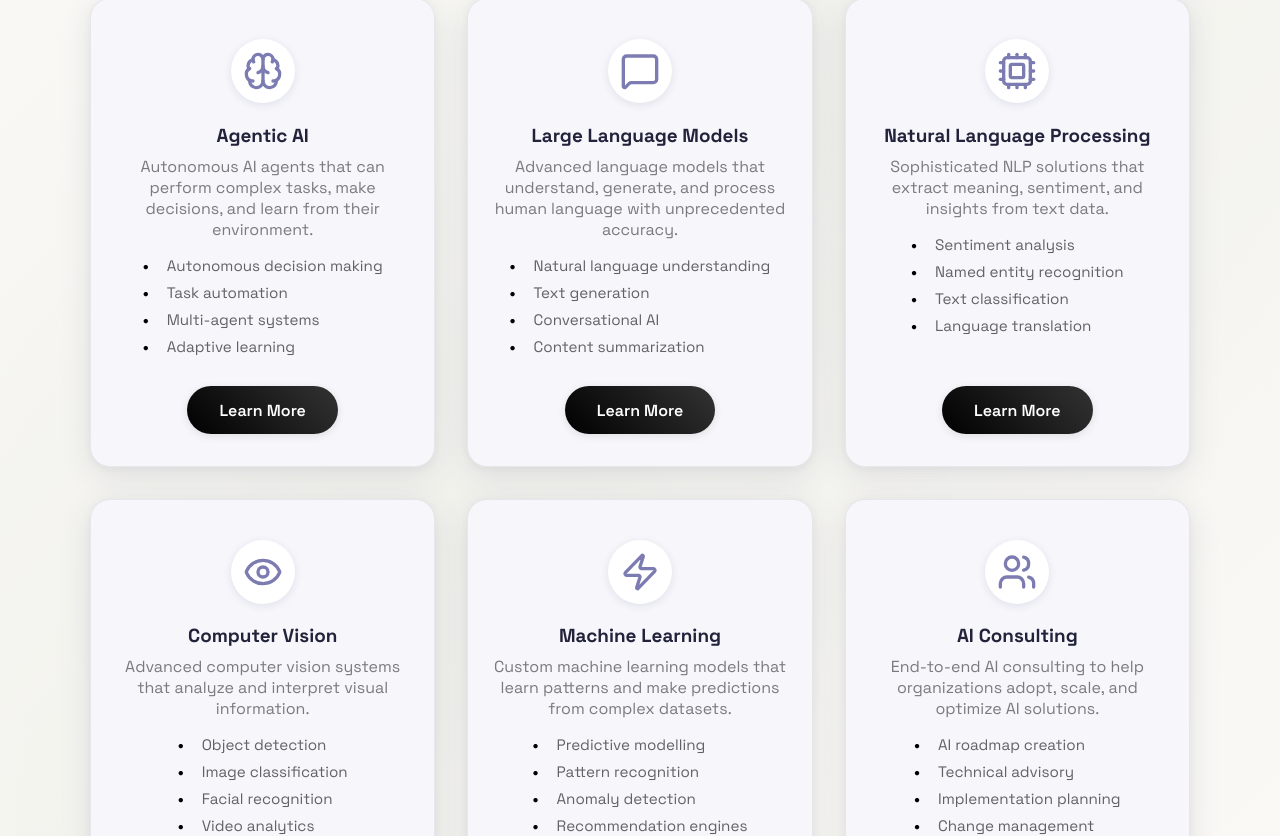
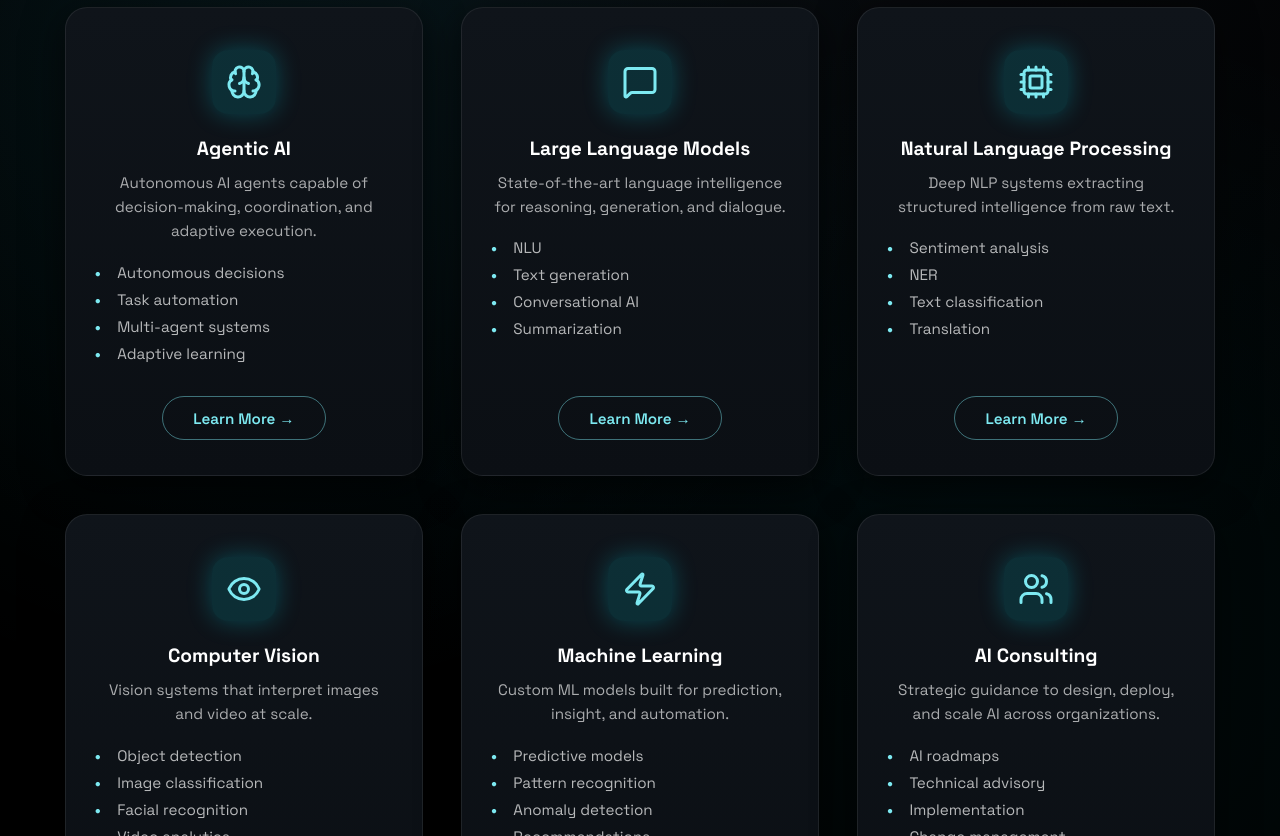
Before and after one commit to Vatshal-Venkat/Altaric, a React (Vite) app in the folder website_src/frontend/: page / in a window 1280 px wide. Shown: the part 3044-3880 px from the top of the page. Built offline with nearby package versions, Linux system fonts and the light colour scheme; no server answers.

Commit message:
Dark theme for Expertise

```diff
--- a/website_src/frontend/src/components/Expertise.jsx
+++ b/website_src/frontend/src/components/Expertise.jsx
@@ -4,9 +4,11 @@ import { motion, useInView } from 'framer-motion';
 import { Brain, MessageSquare, Eye, Cpu, Zap, Users } from 'lucide-react';
 import { Link } from "react-router-dom";
 
+/* ===================== CONTAINER ===================== */
+
 const ExpertiseContainer = styled.section`
-  padding: 4rem 0 3rem 0;
-  background: linear-gradient(135deg, #faf9f6 0%, #f5f5f0 50%, #faf9f6 100%);
+  padding: 6rem 0 5rem;
+  background: radial-gradient(circle at top, #0b0f14, #000 70%);
   position: relative;
   overflow: hidden;
   width: 100%;
@@ -14,15 +16,14 @@ const ExpertiseContainer = styled.section`
 
 const BackgroundPattern = styled.div`
   position: absolute;
-  top: 0;
-  left: 0;
-  width: 100%;
-  height: 100%;
-  background-image:
-    radial-gradient(circle at 30% 70%, rgba(0, 0, 0, 0.02) 0%, transparent 50%),
-    radial-gradient(circle at 70% 30%, rgba(0, 0, 0, 0.02) 0%, transparent 50%);
+  inset: 0;
+  background:
+    radial-gradient(circle at 20% 30%, rgba(0, 234, 255, 0.06), transparent 45%),
+    radial-gradient(circle at 80% 70%, rgba(0, 234, 255, 0.05), transparent 45%);
   pointer-events: none;
 `;
+
+/* ===================== LAYOUT ===================== */
 
 const ContentWrapper = styled.div`
   max-width: 1400px;
@@ -33,223 +34,197 @@ const ContentWrapper = styled.div`
 
 const SectionHeader = styled(motion.div)`
   text-align: center;
-  margin-bottom: 6rem;
-
-  @media (max-width: 768px) {
-    margin-bottom: 4rem;
-  }
+  margin-bottom: 5rem;
 `;
 
 const SectionTitle = styled.h2`
-  font-size: clamp(2.5rem, 5vw, 4rem);
+  font-size: clamp(2.6rem, 5vw, 4rem);
   font-weight: 300;
-  margin-bottom: 1.5rem;
-  background: linear-gradient(45deg, #000, #333);
-  background-clip: text;
-  -webkit-background-clip: text;
-  -webkit-text-fill-color: transparent;
+  margin-bottom: 1.2rem;
+  color: #ffffff;
 `;
 
 const SectionSubtitle = styled.p`
-  font-size: 1.2rem;
-  color: rgba(0, 0, 0, 0.7);
-  max-width: 600px;
+  font-size: 1.15rem;
+  color: rgba(255, 255, 255, 0.65);
+  max-width: 640px;
   margin: 0 auto;
   line-height: 1.6;
 `;
 
+/* ===================== GRID ===================== */
+
 const ExpertiseGrid = styled.div`
   display: grid;
   grid-template-columns: repeat(3, 1fr);
-  gap: 2rem;
-  max-width: 1100px;
+  gap: 2.4rem;
+  max-width: 1150px;
   margin: 0 auto;
-  width: 100%;
-  box-sizing: border-box;
 
   @media (max-width: 900px) {
     grid-template-columns: repeat(2, 1fr);
   }
   @media (max-width: 600px) {
     grid-template-columns: 1fr;
-    gap: 1.2rem;
   }
 `;
 
+/* ===================== CARD ===================== */
+
 const ExpertiseCard = styled(motion.div)`
-  background: #F6F6FB;
-  border-radius: 20px;
-  border: 1.5px solid #e5e7eb;
-  box-shadow: 0 8px 32px rgba(44, 44, 84, 0.10), 0 1.5px 8px rgba(0,0,0,0.04);
-  padding: 2.5rem 1.5rem 2rem 1.5rem;
+  background: linear-gradient(180deg, #0f141a, #0b0f14);
+  border-radius: 22px;
+  border: 1px solid rgba(255,255,255,0.08);
+  padding: 2.6rem 1.8rem 2.2rem;
+  min-height: 390px;
 
   display: flex;
   flex-direction: column;
-  justify-content: space-between;       /* ⭐ FIX */
   align-items: center;
+  justify-content: space-between;
 
-  min-height: 380px;                    /* ⭐ NEW height for equal cards */
-  transition: box-shadow 0.3s, border 0.3s, transform 0.3s;
-  overflow: visible;
+  box-shadow:
+    0 10px 40px rgba(0,0,0,0.6),
+    inset 0 0 0 rgba(0,0,0,0);
+
+  transition: all 0.35s ease;
 
   &:hover {
-    box-shadow: 0 16px 48px rgba(44, 44, 84, 0.16), 0 2px 12px rgba(0,0,0,0.10);
-    border: 1.5px solid #bcbcdf;
-    transform: translateY(-10px) scale(1.04);
+    transform: translateY(-10px) scale(1.035);
+    border-color: rgba(0,234,255,0.35);
+    box-shadow:
+      0 20px 60px rgba(0,0,0,0.85),
+      0 0 30px rgba(0,234,255,0.12);
   }
 `;
 
-const IconCircle = styled(motion.div)`
+/* ===================== ICON ===================== */
+
+const IconCircle = styled.div`
   width: 64px;
   height: 64px;
-  border-radius: 50%;
-  background: #fff;
+  border-radius: 16px;
+  background: rgba(0,234,255,0.12);
   display: flex;
   align-items: center;
   justify-content: center;
-  box-shadow: 0 2px 8px rgba(44, 44, 84, 0.10);
-  margin-bottom: 1.2rem;
-  font-size: 2.2rem;
-  color: #7C7CB2;
+  color: #7de9f1;
+  margin-bottom: 1.4rem;
+  box-shadow: 0 0 24px rgba(0,234,255,0.25);
 `;
 
+/* ===================== TEXT ===================== */
+
 const CardTitle = styled.h4`
-  font-size: 1.18rem;
-  font-weight: 800;
-  margin-bottom: 0.5rem;
-  color: #22223b;
+  font-size: 1.2rem;
+  font-weight: 700;
+  color: #ffffff;
+  margin-bottom: 0.6rem;
   text-align: center;
 `;
 
 const CardDesc = styled.p`
-  font-size: 1rem;
-  color: #666;
-  opacity: 0.85;
+  font-size: 0.95rem;
+  color: rgba(255,255,255,0.65);
   text-align: center;
-  margin-bottom: 1rem;
+  margin-bottom: 1.2rem;
+  line-height: 1.6;
 `;
 
 const ExpertiseFeatures = styled.ul`
   list-style: none;
   padding: 0;
-  margin: 0;
-  margin-bottom: 1.4rem;
+  margin: 0 0 1.6rem;
+  width: 100%;
 `;
 
 const ExpertiseFeature = styled.li`
-  color: rgba(0, 0, 0, 0.6);
   font-size: 0.95rem;
+  color: rgba(255,255,255,0.7);
   margin-bottom: 0.5rem;
-  padding-left: 1.5rem;
+  padding-left: 1.4rem;
   position: relative;
-  text-align: left;
 
   &::before {
     content: '•';
     position: absolute;
     left: 0;
-    color: #000;
+    color: #7de9f1;
     font-weight: bold;
   }
 `;
 
+/* ===================== BUTTON ===================== */
+
 const StyledLinkButton = styled(Link)`
-  background: linear-gradient(45deg, #000, #333);
-  color: #fff;
-  padding: 0.85rem 2rem;
-  border-radius: 25px;
-  font-size: 1rem;
+  margin-top: auto;
+  padding: 0.7rem 1.9rem;
+  border-radius: 999px;
+  font-size: 0.95rem;
   font-weight: 600;
-  text-align: center;
-  display: inline-block;
-  margin-top: auto;                       /* ⭐ KEEP BUTTON AT BOTTOM */
+  color: #7de9f1;
   text-decoration: none;
-  box-shadow: 0 2px 8px rgba(0,0,0,0.10);
-  transition: 0.3s ease;
+
+  border: 1px solid rgba(125,233,241,0.45);
+  background: transparent;
+
+  transition: all 0.3s ease;
 
   &:hover {
-    background: linear-gradient(45deg, #333, #000);
-    transform: translateY(-2px) scale(1.05);
-    box-shadow: 0 4px 16px rgba(0,0,0,0.16);
+    background: rgba(0,234,255,0.12);
+    box-shadow: 0 0 18px rgba(0,234,255,0.35);
+    transform: translateY(-2px);
   }
 `;
 
+/* ===================== COMPONENT ===================== */
+
 const Expertise = () => {
   const containerRef = useRef(null);
-  const isInView = useInView(containerRef, { once: true, margin: "-100px" });
+  const isInView = useInView(containerRef, { once: true });
 
   const expertiseAreas = [
     {
-      icon: <Brain size={40} />,
+      icon: <Brain size={36} />,
       title: "Agentic AI",
       link: "/services/agentic-ai",
-      description: "Autonomous AI agents that can perform complex tasks, make decisions, and learn from their environment.",
-      features: [
-        "Autonomous decision making",
-        "Task automation",
-        "Multi-agent systems",
-        "Adaptive learning"
-      ]
+      description: "Autonomous AI agents capable of decision-making, coordination, and adaptive execution.",
+      features: ["Autonomous decisions", "Task automation", "Multi-agent systems", "Adaptive learning"]
     },
     {
-      icon: <MessageSquare size={40} />,
+      icon: <MessageSquare size={36} />,
       title: "Large Language Models",
       link: "/services/llm",
-      description: "Advanced language models that understand, generate, and process human language with unprecedented accuracy.",
-      features: [
-        "Natural language understanding",
-        "Text generation",
-        "Conversational AI",
-        "Content summarization"
-      ]
+      description: "State-of-the-art language intelligence for reasoning, generation, and dialogue.",
+      features: ["NLU", "Text generation", "Conversational AI", "Summarization"]
     },
     {
-      icon: <Cpu size={40} />,
+      icon: <Cpu size={36} />,
       title: "Natural Language Processing",
       link: "/services/nlp",
-      description: "Sophisticated NLP solutions that extract meaning, sentiment, and insights from text data.",
-      features: [
-        "Sentiment analysis",
-        "Named entity recognition",
-        "Text classification",
-        "Language translation"
-      ]
+      description: "Deep NLP systems extracting structured intelligence from raw text.",
+      features: ["Sentiment analysis", "NER", "Text classification", "Translation"]
     },
     {
-      icon: <Eye size={40} />,
+      icon: <Eye size={36} />,
       title: "Computer Vision",
       link: "/services/computer-vision",
-      description: "Advanced computer vision systems that analyze and interpret visual information.",
-      features: [
-        "Object detection",
-        "Image classification",
-        "Facial recognition",
-        "Video analytics"
-      ]
+      description: "Vision systems that interpret images and video at scale.",
+      features: ["Object detection", "Image classification", "Facial recognition", "Video analytics"]
     },
     {
-      icon: <Zap size={40} />,
+      icon: <Zap size={36} />,
       title: "Machine Learning",
       link: "/services/machine-learning",
-      description: "Custom machine learning models that learn patterns and make predictions from complex datasets.",
-      features: [
-        "Predictive modelling",
-        "Pattern recognition",
-        "Anomaly detection",
-        "Recommendation engines"
-      ]
+      description: "Custom ML models built for prediction, insight, and automation.",
+      features: ["Predictive models", "Pattern recognition", "Anomaly detection", "Recommendations"]
     },
     {
-      icon: <Users size={40} />,
+      icon: <Users size={36} />,
       title: "AI Consulting",
       link: "/services/ai-consulting",
-      description: "End-to-end AI consulting to help organizations adopt, scale, and optimize AI solutions.",
-      features: [
-        "AI roadmap creation",
-        "Technical advisory",
-        "Implementation planning",
-        "Change management"
-      ]
+      description: "Strategic guidance to design, deploy, and scale AI across organizations.",
+      features: ["AI roadmaps", "Technical advisory", "Implementation", "Change management"]
     }
   ];
 
@@ -261,36 +236,34 @@ const Expertise = () => {
         <SectionHeader
           initial={{ opacity: 0, y: 60 }}
           whileInView={{ opacity: 1, y: 0 }}
-          viewport={{ once: true, amount: 0.6 }}
           transition={{ duration: 0.8, ease: 'easeOut' }}
         >
           <SectionTitle>Our Expertise</SectionTitle>
           <SectionSubtitle>
-            We specialize in cutting-edge AI technologies that drive innovation and transform businesses.
+            Advanced AI capabilities engineered for real-world impact across industries.
           </SectionSubtitle>
         </SectionHeader>
 
         <ExpertiseGrid>
-          {expertiseAreas.map((expertise, index) => (
+          {expertiseAreas.map((item, index) => (
             <ExpertiseCard
               key={index}
               initial={{ opacity: 0, y: 40 }}
               whileInView={{ opacity: 1, y: 0 }}
-              viewport={{ once: true, amount: 0.4 }}
-              transition={{ duration: 0.7, delay: index * 0.1, ease: 'easeOut' }}
+              transition={{ duration: 0.6, delay: index * 0.08 }}
             >
-              <IconCircle>{expertise.icon}</IconCircle>
-              <CardTitle>{expertise.title}</CardTitle>
-              <CardDesc>{expertise.description}</CardDesc>
+              <IconCircle>{item.icon}</IconCircle>
+              <CardTitle>{item.title}</CardTitle>
+              <CardDesc>{item.description}</CardDesc>
 
               <ExpertiseFeatures>
-                {expertise.features.map((feature, i) => (
-                  <ExpertiseFeature key={i}>{feature}</ExpertiseFeature>
+                {item.features.map((f, i) => (
+                  <ExpertiseFeature key={i}>{f}</ExpertiseFeature>
                 ))}
               </ExpertiseFeatures>
 
-              <StyledLinkButton to={expertise.link}>
-                Learn More
+              <StyledLinkButton to={item.link}>
+                Learn More →
               </StyledLinkButton>
             </ExpertiseCard>
           ))}
```
